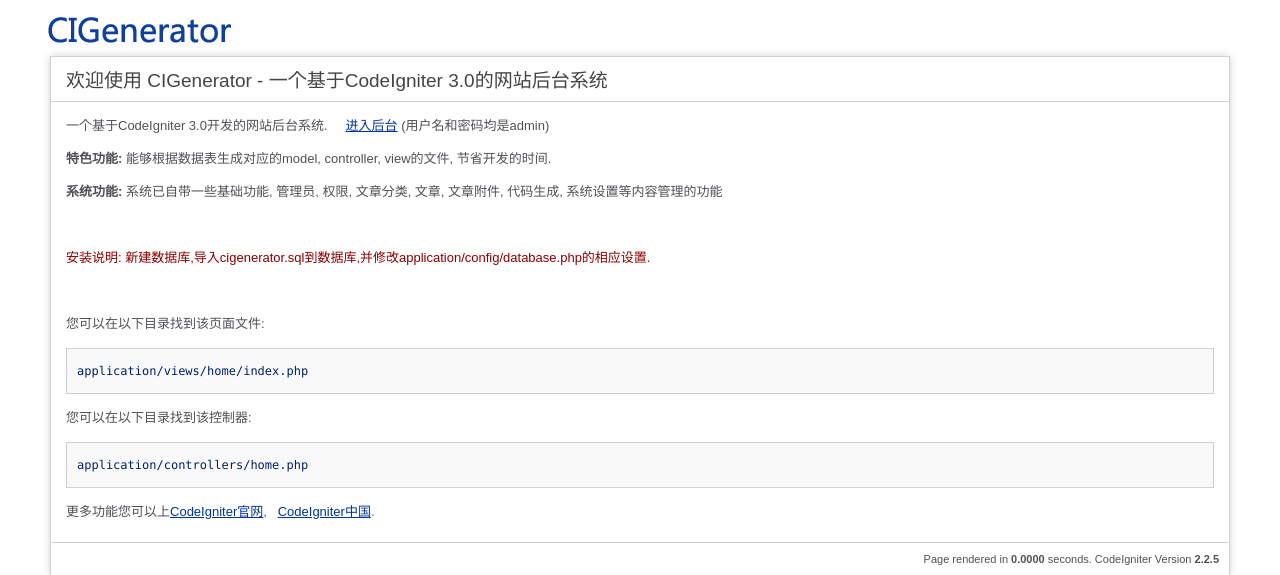
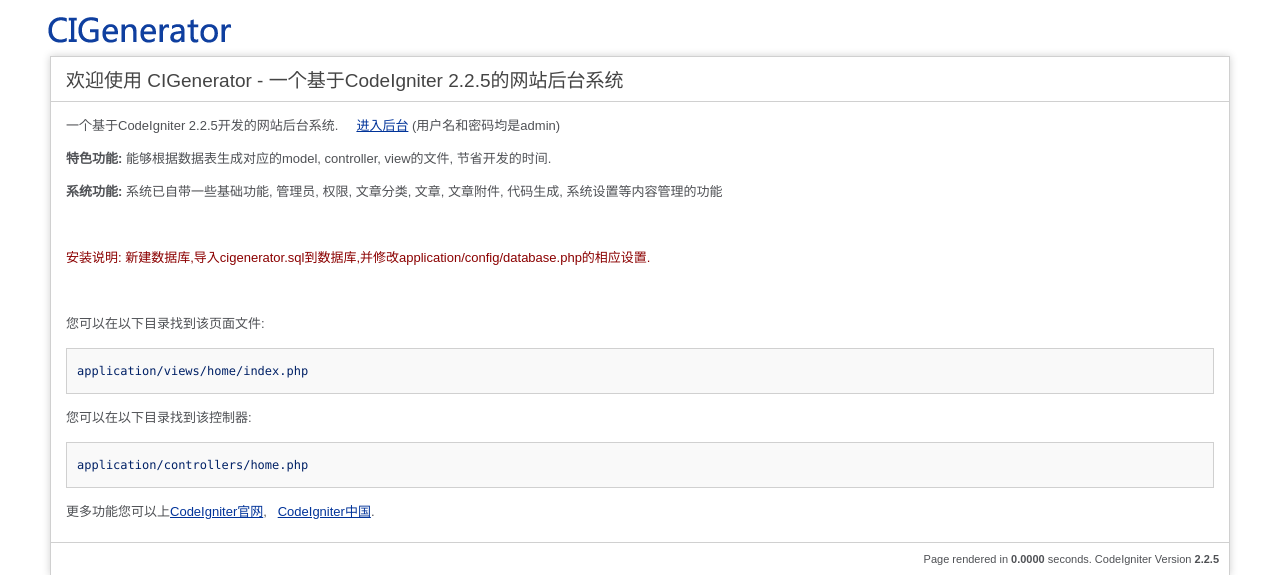
Before and after one commit to ywlcjl/cigenerator, a CodeIgniter app: page / in a window 1280 px wide. Shown: the top 575 px of the page. Run offline with CodeIgniter, Linux system fonts and the light colour scheme; some libraries are stand-ins or nearby versions.

Commit message:
update ci info

```diff
--- a/application/views/home/index.php
+++ b/application/views/home/index.php
@@ -1,9 +1,9 @@
 <?php $this->load->view('_header', array('title'=>'欢迎使用 CIGenerator')); ?>
 <div id="container">
-	<h1>欢迎使用 CIGenerator - 一个基于CodeIgniter 3.0的网站后台系统</h1>
+	<h1>欢迎使用 CIGenerator - 一个基于CodeIgniter 2.2.5的网站后台系统</h1>
 
 	<div id="body">
-            <p>一个基于CodeIgniter 3.0开发的网站后台系统. &nbsp;&nbsp;&nbsp;&nbsp;<a href="<?php echo B_URL; ?>" target="_blank">进入后台</a> (用户名和密码均是admin)</p>
+            <p>一个基于CodeIgniter 2.2.5开发的网站后台系统. &nbsp;&nbsp;&nbsp;&nbsp;<a href="<?php echo B_URL; ?>" target="_blank">进入后台</a> (用户名和密码均是admin)</p>
             <p><b>特色功能:</b> 能够根据数据表生成对应的model, controller, view的文件, 节省开发的时间.</p>
             <p><b>系统功能:</b> 系统已自带一些基础功能, 管理员, 权限, 文章分类, 文章, 文章附件, 代码生成, 系统设置等内容管理的功能</p>
             <p>&nbsp;</p>
```
